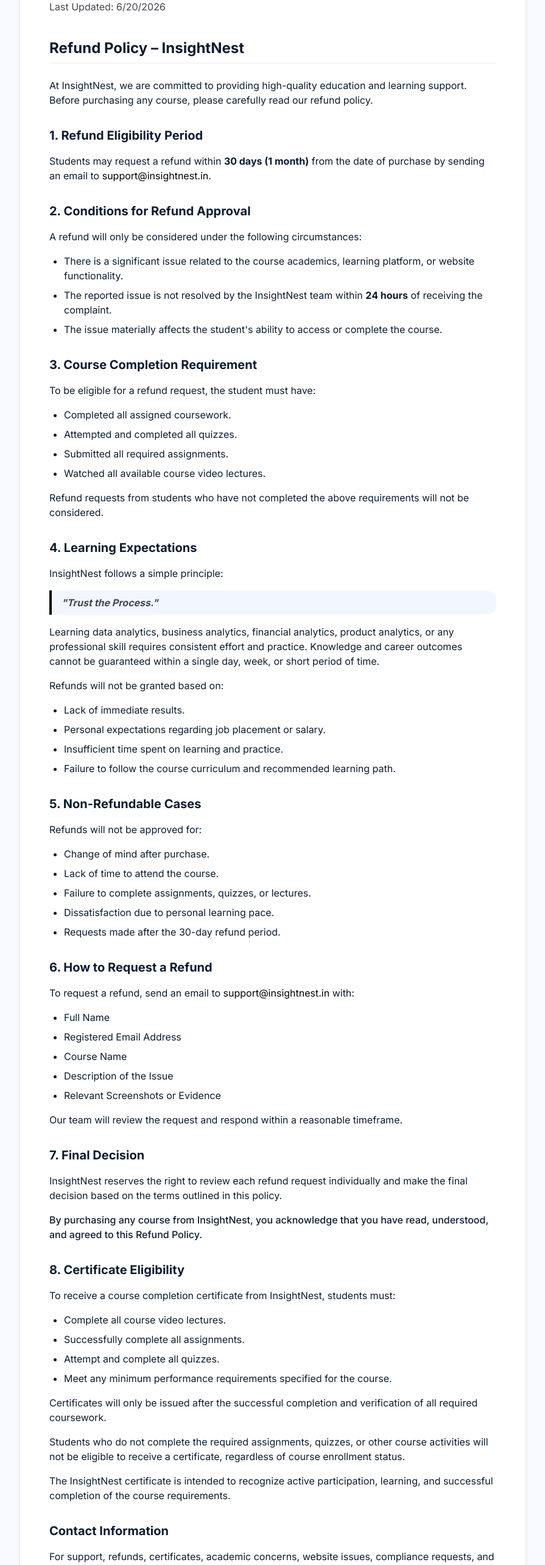
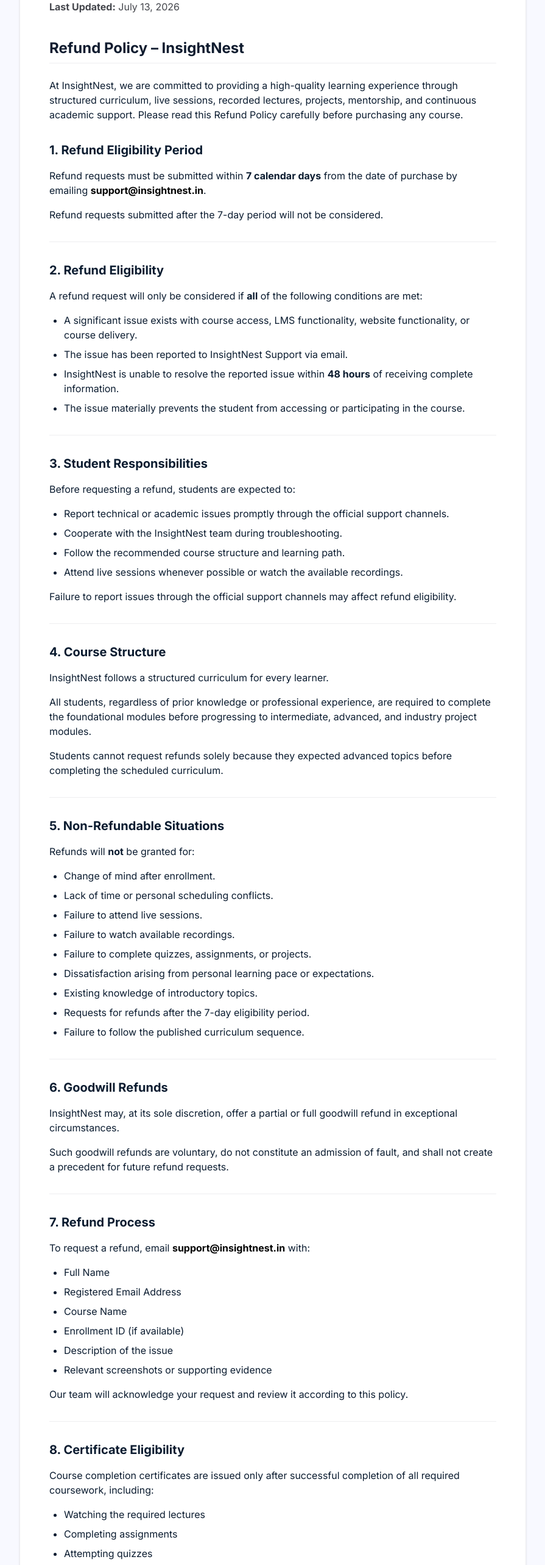
Before and after one commit to Zeeshaannn20/InsightNest, a Next.js app in the folder frontend/: page /terms in a window 1280 px wide. Shown: the part 234-2800 px from the top of the page at 61% size, without its empty margins (192-1087 px from the left). Built offline with nearby package versions, Linux system fonts and the light colour scheme.

Commit message:
docs: update terms of service and refund policy

```diff
--- a/frontend/src/app/terms/page.tsx
+++ b/frontend/src/app/terms/page.tsx
@@ -39,104 +39,137 @@
         <div className="max-w-4xl mx-auto px-4 sm:px-6 lg:px-8">
           <div className="bg-surface-container-lowest rounded-3xl p-8 md:p-12 shadow-sm border border-outline-variant/30 prose prose-slate max-w-none">
             <h1 className="text-4xl font-bold text-primary-container mb-4">Terms of Service & Refund Policy</h1>
-            <p className="text-on-surface-variant mb-10">Last Updated: {new Date().toLocaleDateString()}</p>
+            <p className="text-on-surface-variant mb-10"><strong>Last Updated:</strong> July 13, 2026</p>
 
             <section className="mb-12">
               <h2 className="text-2xl font-bold text-primary-container mb-6 border-b border-outline-variant/30 pb-2">Refund Policy – InsightNest</h2>
               <p className="text-on-surface mb-6">
-                At InsightNest, we are committed to providing high-quality education and learning support. Before purchasing any course, please carefully read our refund policy.
+                At InsightNest, we are committed to providing a high-quality learning experience through structured curriculum, live sessions, recorded lectures, projects, mentorship, and continuous academic support. Please read this Refund Policy carefully before purchasing any course.
               </p>
 
               <h3 className="text-xl font-bold text-on-surface mt-8 mb-4">1. Refund Eligibility Period</h3>
+              <p className="text-on-surface mb-4">
+                Refund requests must be submitted within <strong>7 calendar days</strong> from the date of purchase by emailing <a href="mailto:support@insightnest.in" className="text-primary hover:underline font-bold">support@insightnest.in</a>.
+              </p>
               <p className="text-on-surface">
-                Students may request a refund within <strong>30 days (1 month)</strong> from the date of purchase by sending an email to <a href="mailto:support@insightnest.in" className="text-primary hover:underline">support@insightnest.in</a>.
+                Refund requests submitted after the 7-day period will not be considered.
               </p>
 
-              <h3 className="text-xl font-bold text-on-surface mt-8 mb-4">2. Conditions for Refund Approval</h3>
-              <p className="text-on-surface mb-4">A refund will only be considered under the following circumstances:</p>
+              <hr className="my-8 border-outline-variant/30" />
+
+              <h3 className="text-xl font-bold text-on-surface mt-8 mb-4">2. Refund Eligibility</h3>
+              <p className="text-on-surface mb-4">A refund request will only be considered if <strong>all</strong> of the following conditions are met:</p>
               <ul className="list-disc pl-6 space-y-2 text-on-surface">
-                <li>There is a significant issue related to the course academics, learning platform, or website functionality.</li>
-                <li>The reported issue is not resolved by the InsightNest team within <strong>24 hours</strong> of receiving the complaint.</li>
-                <li>The issue materially affects the student's ability to access or complete the course.</li>
+                <li>A significant issue exists with course access, LMS functionality, website functionality, or course delivery.</li>
+                <li>The issue has been reported to InsightNest Support via email.</li>
+                <li>InsightNest is unable to resolve the reported issue within <strong>48 hours</strong> of receiving complete information.</li>
+                <li>The issue materially prevents the student from accessing or participating in the course.</li>
               </ul>
 
-              <h3 className="text-xl font-bold text-on-surface mt-8 mb-4">3. Course Completion Requirement</h3>
-              <p className="text-on-surface mb-4">To be eligible for a refund request, the student must have:</p>
+              <hr className="my-8 border-outline-variant/30" />
+
+              <h3 className="text-xl font-bold text-on-surface mt-8 mb-4">3. Student Responsibilities</h3>
+              <p className="text-on-surface mb-4">Before requesting a refund, students are expected to:</p>
               <ul className="list-disc pl-6 space-y-2 text-on-surface mb-4">
-                <li>Completed all assigned coursework.</li>
-                <li>Attempted and completed all quizzes.</li>
-                <li>Submitted all required assignments.</li>
-                <li>Watched all available course video lectures.</li>
+                <li>Report technical or academic issues promptly through the official support channels.</li>
+                <li>Cooperate with the InsightNest team during troubleshooting.</li>
+                <li>Follow the recommended course structure and learning path.</li>
+                <li>Attend live sessions whenever possible or watch the available recordings.</li>
               </ul>
-              <p className="text-on-surface">Refund requests from students who have not completed the above requirements will not be considered.</p>
+              <p className="text-on-surface">
+                Failure to report issues through the official support channels may affect refund eligibility.
+              </p>
 
-              <h3 className="text-xl font-bold text-on-surface mt-8 mb-4">4. Learning Expectations</h3>
-              <p className="text-on-surface mb-4">InsightNest follows a simple principle:</p>
-              <blockquote className="border-l-4 border-primary pl-4 italic text-on-surface-variant my-4 bg-surface-variant/30 py-2 pr-4 rounded-r-lg">
-                <strong>"Trust the Process."</strong>
-              </blockquote>
+              <hr className="my-8 border-outline-variant/30" />
+
+              <h3 className="text-xl font-bold text-on-surface mt-8 mb-4">4. Course Structure</h3>
               <p className="text-on-surface mb-4">
-                Learning data analytics, business analytics, financial analytics, product analytics, or any professional skill requires consistent effort and practice. Knowledge and career outcomes cannot be guaranteed within a single day, week, or short period of time.
+                InsightNest follows a structured curriculum for every learner.
               </p>
-              <p className="text-on-surface mb-4">Refunds will not be granted based on:</p>
+              <p className="text-on-surface mb-4">
+                All students, regardless of prior knowledge or professional experience, are required to complete the foundational modules before progressing to intermediate, advanced, and industry project modules.
+              </p>
+              <p className="text-on-surface">
+                Students cannot request refunds solely because they expected advanced topics before completing the scheduled curriculum.
+              </p>
+
+              <hr className="my-8 border-outline-variant/30" />
+
+              <h3 className="text-xl font-bold text-on-surface mt-8 mb-4">5. Non-Refundable Situations</h3>
+              <p className="text-on-surface mb-4">Refunds will <strong>not</strong> be granted for:</p>
               <ul className="list-disc pl-6 space-y-2 text-on-surface">
-                <li>Lack of immediate results.</li>
-                <li>Personal expectations regarding job placement or salary.</li>
-                <li>Insufficient time spent on learning and practice.</li>
-                <li>Failure to follow the course curriculum and recommended learning path.</li>
+                <li>Change of mind after enrollment.</li>
+                <li>Lack of time or personal scheduling conflicts.</li>
+                <li>Failure to attend live sessions.</li>
+                <li>Failure to watch available recordings.</li>
+                <li>Failure to complete quizzes, assignments, or projects.</li>
+                <li>Dissatisfaction arising from personal learning pace or expectations.</li>
+                <li>Existing knowledge of introductory topics.</li>
+                <li>Requests for refunds after the 7-day eligibility period.</li>
+                <li>Failure to follow the published curriculum sequence.</li>
               </ul>
 
-              <h3 className="text-xl font-bold text-on-surface mt-8 mb-4">5. Non-Refundable Cases</h3>
-              <p className="text-on-surface mb-4">Refunds will not be approved for:</p>
-              <ul className="list-disc pl-6 space-y-2 text-on-surface">
-                <li>Change of mind after purchase.</li>
-                <li>Lack of time to attend the course.</li>
-                <li>Failure to complete assignments, quizzes, or lectures.</li>
-                <li>Dissatisfaction due to personal learning pace.</li>
-                <li>Requests made after the 30-day refund period.</li>
-              </ul>
+              <hr className="my-8 border-outline-variant/30" />
 
-              <h3 className="text-xl font-bold text-on-surface mt-8 mb-4">6. How to Request a Refund</h3>
-              <p className="text-on-surface mb-4">To request a refund, send an email to <a href="mailto:support@insightnest.in" className="text-primary hover:underline">support@insightnest.in</a> with:</p>
+              <h3 className="text-xl font-bold text-on-surface mt-8 mb-4">6. Goodwill Refunds</h3>
+              <p className="text-on-surface mb-4">
+                InsightNest may, at its sole discretion, offer a partial or full goodwill refund in exceptional circumstances.
+              </p>
+              <p className="text-on-surface">
+                Such goodwill refunds are voluntary, do not constitute an admission of fault, and shall not create a precedent for future refund requests.
+              </p>
+
+              <hr className="my-8 border-outline-variant/30" />
+
+              <h3 className="text-xl font-bold text-on-surface mt-8 mb-4">7. Refund Process</h3>
+              <p className="text-on-surface mb-4">To request a refund, email <a href="mailto:support@insightnest.in" className="text-primary hover:underline font-bold">support@insightnest.in</a> with:</p>
               <ul className="list-disc pl-6 space-y-2 text-on-surface mb-4">
                 <li>Full Name</li>
                 <li>Registered Email Address</li>
                 <li>Course Name</li>
-                <li>Description of the Issue</li>
-                <li>Relevant Screenshots or Evidence</li>
+                <li>Enrollment ID (if available)</li>
+                <li>Description of the issue</li>
+                <li>Relevant screenshots or supporting evidence</li>
               </ul>
-              <p className="text-on-surface">Our team will review the request and respond within a reasonable timeframe.</p>
+              <p className="text-on-surface">
+                Our team will acknowledge your request and review it according to this policy.
+              </p>
 
-              <h3 className="text-xl font-bold text-on-surface mt-8 mb-4">7. Final Decision</h3>
+              <hr className="my-8 border-outline-variant/30" />
+
+              <h3 className="text-xl font-bold text-on-surface mt-8 mb-4">8. Certificate Eligibility</h3>
               <p className="text-on-surface mb-4">
-                InsightNest reserves the right to review each refund request individually and make the final decision based on the terms outlined in this policy.
+                Course completion certificates are issued only after successful completion of all required coursework, including:
+              </p>
+              <ul className="list-disc pl-6 space-y-2 text-on-surface mb-4">
+                <li>Watching the required lectures</li>
+                <li>Completing assignments</li>
+                <li>Attempting quizzes</li>
+                <li>Meeting any published completion requirements</li>
+              </ul>
+              <p className="text-on-surface">
+                Students who discontinue the course before completing these requirements will not be eligible for certification.
+              </p>
+
+              <hr className="my-8 border-outline-variant/30" />
+
+              <h3 className="text-xl font-bold text-on-surface mt-8 mb-4">9. Final Decision</h3>
+              <p className="text-on-surface mb-4">
+                InsightNest reserves the right to investigate every refund request using attendance records, LMS activity, communication history, course access logs, assignment submissions, quiz records, and other relevant information.
               </p>
               <p className="text-on-surface font-medium">
-                By purchasing any course from InsightNest, you acknowledge that you have read, understood, and agreed to this Refund Policy.
+                The decision made by InsightNest after completing the review shall be final.
               </p>
 
-              <h3 className="text-xl font-bold text-on-surface mt-8 mb-4">8. Certificate Eligibility</h3>
-              <p className="text-on-surface mb-4">To receive a course completion certificate from InsightNest, students must:</p>
-              <ul className="list-disc pl-6 space-y-2 text-on-surface mb-4">
-                <li>Complete all course video lectures.</li>
-                <li>Successfully complete all assignments.</li>
-                <li>Attempt and complete all quizzes.</li>
-                <li>Meet any minimum performance requirements specified for the course.</li>
-              </ul>
+              <hr className="my-8 border-outline-variant/30" />
+
+              <h3 className="text-xl font-bold text-on-surface mt-8 mb-4">Contact Us</h3>
               <p className="text-on-surface mb-4">
-                Certificates will only be issued after the successful completion and verification of all required coursework.
-              </p>
-              <p className="text-on-surface mb-4">
-                Students who do not complete the required assignments, quizzes, or other course activities will not be eligible to receive a certificate, regardless of course enrollment status.
+                For refunds, academic support, technical assistance, certificates, or general inquiries:<br />
+                <strong>Email:</strong> <a href="mailto:support@insightnest.in" className="text-primary hover:underline">support@insightnest.in</a>
               </p>
               <p className="text-on-surface">
-                The InsightNest certificate is intended to recognize active participation, learning, and successful completion of the course requirements.
-              </p>
-
-              <h3 className="text-xl font-bold text-on-surface mt-8 mb-4">Contact Information</h3>
-              <p className="text-on-surface">
-                For support, refunds, certificates, academic concerns, website issues, compliance requests, and general inquiries, please contact:<br />
-                <strong>Email:</strong> <a href="mailto:support@insightnest.in" className="text-primary hover:underline">support@insightnest.in</a>
+                By purchasing any InsightNest course, you acknowledge that you have read, understood, and agreed to these Terms of Service and Refund Policy.
               </p>
             </section>
           </div>
```
